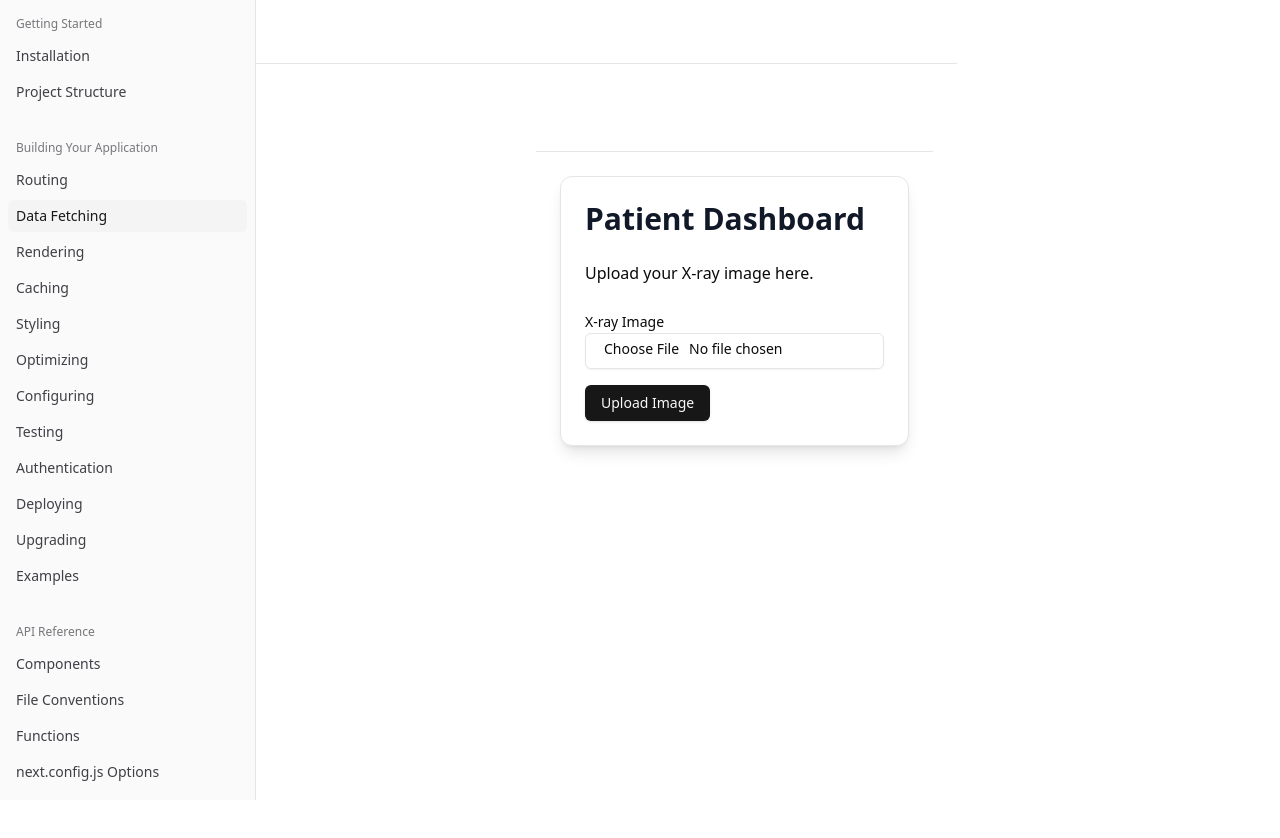
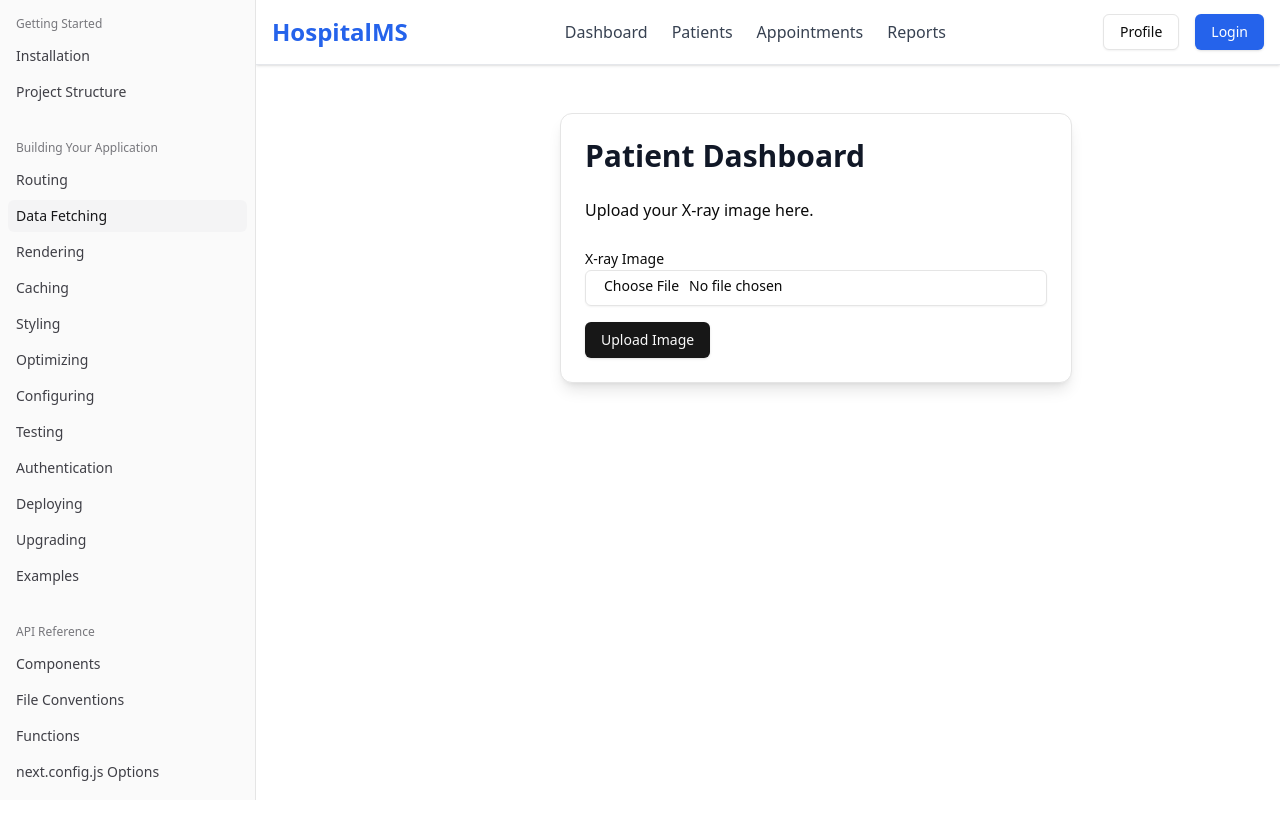
Before and after one commit to prabutama/hospital-management-system, a React (Vite) app in the folder client/: page /patient/dashboard in a window 1280 px wide. Shown: the top 838 px of the page. Built offline with nearby package versions, Linux system fonts and the light colour scheme.

Commit message:
Perbaikan halaman dahsboard

```diff
--- a/client/src/pages/dashboard/Layout.jsx
+++ b/client/src/pages/dashboard/Layout.jsx
@@ -2,41 +2,20 @@ import { SidebarProvider, SidebarTrigger } from "@/components/ui/sidebar"
 import { AppSidebar } from "@/components/AppSidebar"
 import { Breadcrumb, BreadcrumbList, BreadcrumbItem, BreadcrumbPage, BreadcrumbSeparator } from "@/components/ui/breadcrumb"
 import { Separator } from "@/components/ui/separator"
+import { Navbar } from "@/components/Navbar"
 
-export function Layout({ children, breadcrumbs = [] }) {
+export function Layout({ children, breadcrumbs = [], showNavbar = true }) {
     return (
-        <div className="flex min-h-screen">
+        <div className="flex min-h-screen w-full">
+            {/* Sidebar */}
+            <div className="relative">
+                <AppSidebar />
+            </div>
 
-            <AppSidebar />
-
-            <div className="flex flex-1 flex-col">
-                {/* Header */}
-                <header className="flex h-16 shrink-0 items-center gap-2 border-b px-4">
-                    {/* <Separator orientation="vertical" className="mr-2 h-4" /> */}
-                    {/* Breadcrumb */}
-                    <Breadcrumb>
-                        <BreadcrumbList>
-                            {breadcrumbs.map((breadcrumb, index) => (
-                                <BreadcrumbItem key={index}>
-                                    {breadcrumb.isActive ? (
-                                        <BreadcrumbPage>{breadcrumb.label}</BreadcrumbPage>
-                                    ) : (
-                                        <>
-                                            <BreadcrumbLink href={breadcrumb.href}>
-                                                {breadcrumb.label}
-                                            </BreadcrumbLink>
-                                            <BreadcrumbSeparator />
-                                        </>
-                                    )}
-                                </BreadcrumbItem>
-                            ))}
-                        </BreadcrumbList>
-                    </Breadcrumb>
-                </header>
-
-                {/* Page Content */}
+            <div className="flex flex-col w-full">
+                {showNavbar && <Navbar />}
                 <div className="flex-1 p-6">{children}</div>
             </div>
         </div>
-    )
+    );
 }
--- a/client/src/pages/dashboard/Patient.jsx
+++ b/client/src/pages/dashboard/Patient.jsx
@@ -4,9 +4,10 @@ import { Input } from "@/components/ui/input";
 import { Label } from "@/components/ui/label";
 import { Card } from "@/components/ui/card";
 import { Layout } from "@/pages/dashboard/Layout";
+import { Navbar } from "@/components/Navbar";
 
 export function Patient() {
-    const userRole = "patient"; // Nilai tetap karena hanya untuk pasien
+    const userRole = "patient";
 
     const [file, setFile] = useState(null);
 
@@ -31,7 +32,7 @@ export function Patient() {
     };
 
     return (
-        <Layout userRole={userRole}>
+        <Layout userRole={userRole} showNavbar={false}>
             <Card className="w-full max-w-lg p-6 space-y-6 bg-white shadow-lg rounded-xl">
                 <h2 className="text-3xl font-bold text-gray-900">Patient Dashboard</h2>
                 <p>Upload your X-ray image here.</p>
```
